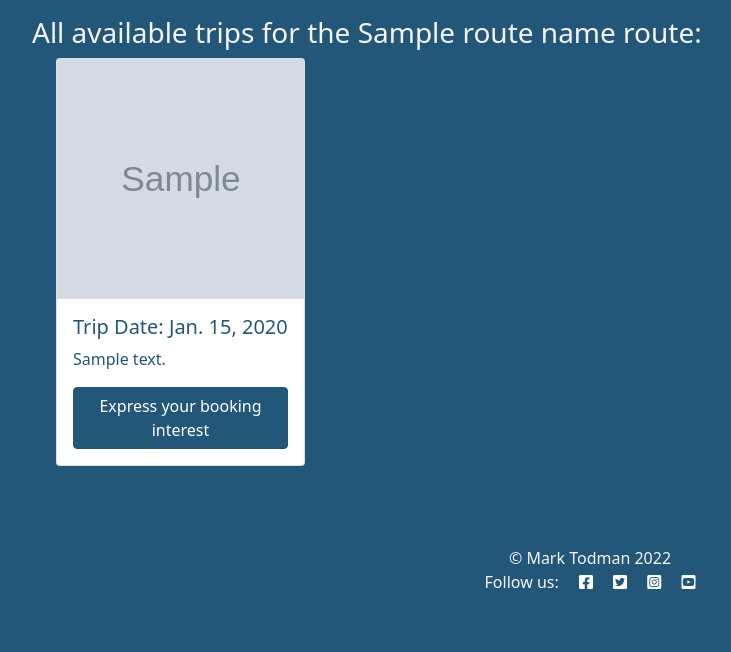
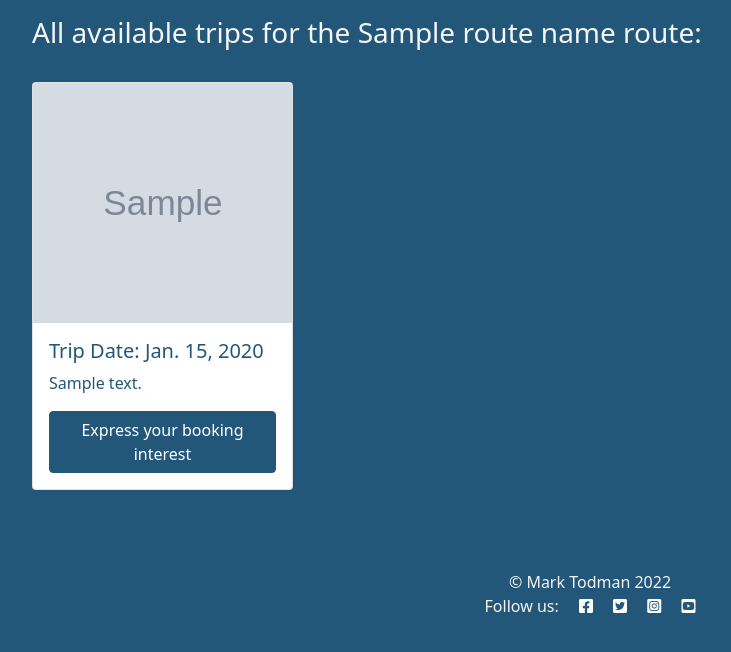
Before and after one commit to marktodman/voyage-vert, a Django app: template templates/trips.html in a window 1280 px wide. Shown: the part 122-774 px from the top of the page, without its empty margins (50-781 px from the left). Run offline with Django 3.2, Linux system fonts and the light colour scheme; tables that the repository leaves empty hold one stand-in row (values such as "Sample post"); the template is opened without the code that fills it: values that come from a table or form of the project are taken from there, most other values are stand-ins (such as "Sample title", 1, 10 or a date in 2020); grey boxes marked "Sample" are stand-in pictures; some web fonts are replaced.

Commit message:
fix: Correct if statement placement in Trips.html template. Add card margin

```diff
--- a/templates/trips.html
+++ b/templates/trips.html
@@ -10,17 +10,16 @@
                 {% if not trips %}
                 <h4>Sorry, there are no available trips for {{ route_name }} <a class="btn btn-dark m-2"
                         href="{% url 'routes' %}" role="button">View Routes</a></h4>
+                {% endif %}
             </div>
         </div>
     </div>
 </div>
-
-{% endif %}
 <!-- Trip Cards-->
 <div class="container">
     <div class="row">
         {% for trip in trips %}
-        <div class="col-lg-3 col-md-6">
+        <div class="col-lg-3 col-md-6 my-3">
             <div class="card h-100">
                 {% if "placeholder" in route_image.url %}
                 <img class="card-img-top image-responsive"
```
